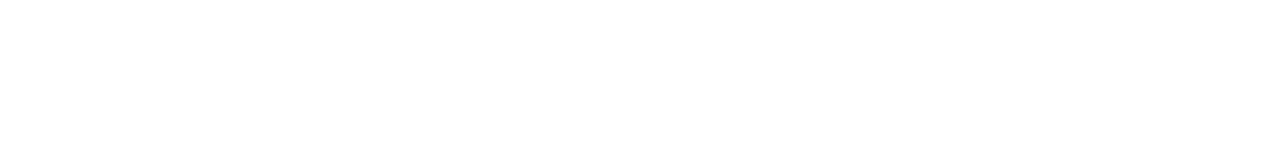
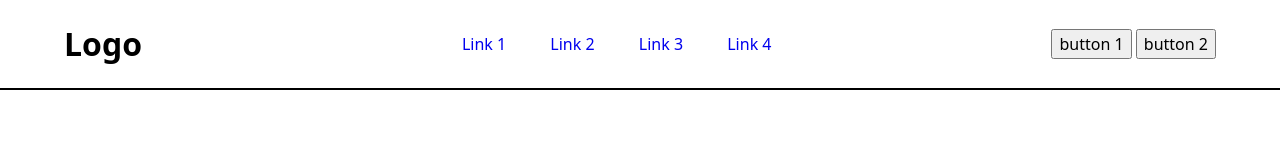
Before and after one commit to jjocel93/netherlands_gp_1, a plain HTML site: page index.html in a window 1280 px wide. Drawn offline with Linux system fonts and the light colour scheme.

Commit message:
Add html format for nav bar. Style nav bar in CSS.

```diff
--- a/index.html
+++ b/index.html
@@ -3,7 +3,25 @@
   <head>
     <meta charset="UTF-8" />
     <meta name="viewport" content="width=device-width, initial-scale=1.0" />
-    <title>Document</title>
+    <title>Your Practice's Name</title>
+    <link rel="stylesheet" href="styles.css" />
   </head>
-  <body></body>
+  <body>
+    <header class="headercontainer">
+      <h1 class="logo">Logo</h1>
+      <nav class="navcontainer">
+        <ul class="nav_links">
+          <li><a href="link 1">Link 1</a></li>
+          <li><a href="link 2">Link 2</a></li>
+          <li><a href="link 3">Link 3</a></li>
+          <li><a href="link 4">Link 4</a></li>
+        </ul>
+      </nav>
+      <div class="nav_buttons">
+        <a href="button_1"><button class="button 1">button 1</button></a>
+        <a href="button_2"><button class="button 2">button 2</button></a>
+      </div>
+    </header>
+    <script src="template_1.js"></script>
+  </body>
 </html>
--- a/styles.css
+++ b/styles.css
@@ -46,3 +46,32 @@ h6 {
   --system-ui: system-ui, 'Segoe UI', Roboto, Helvetica, Arial, sans-serif,
     'Apple Color Emoji', 'Segoe UI Emoji', 'Segoe UI Symbol';
 }
+
+body {
+  font-family: var(--system-ui);
+}
+
+.headercontainer {
+  display: flex;
+  justify-content: space-between;
+  align-items: center;
+  padding: 20px 5%;
+  border-bottom: 2px solid black;
+}
+
+.nav_links {
+  list-style: none;
+}
+
+.nav_links li {
+  display: inline-block;
+  padding: 0px 20px;
+}
+
+.nav_links a {
+  text-decoration: none;
+}
+
+.logo {
+  cursor: pointer;
+}
```
